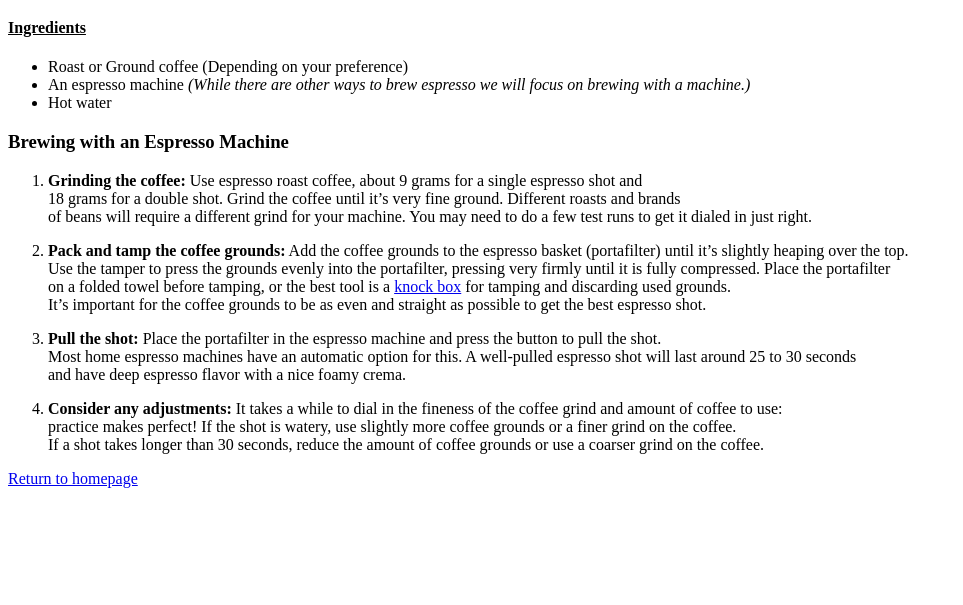
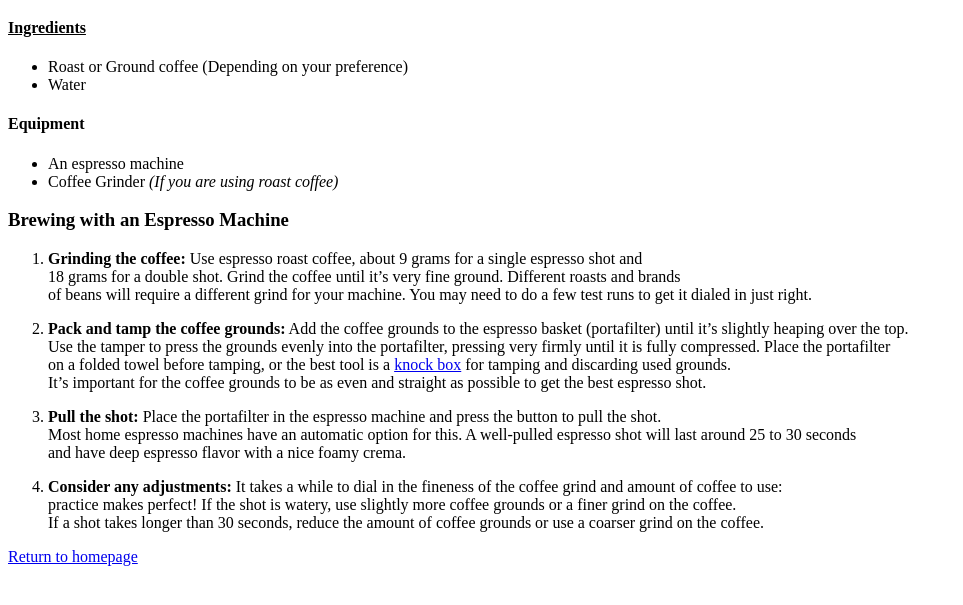
Before and after one commit to 410kagan410/RecipeSite, a plain HTML site: page recipes/espresso.html in a window 1280 px wide. Shown: the part 61-666 px from the top of the page, without its empty margins (0-963 px from the left). Drawn offline with Linux system fonts and the light colour scheme.

Commit message:
Changed ingredients and added equipment
Removed espresso machine from ingredients because its not.
Added it to equipment with coffee grinder.

```diff
--- a/recipes/espresso.html
+++ b/recipes/espresso.html
@@ -10,8 +10,12 @@
     <h4><u>Ingredients</u></h4>
     <ul>
         <li>Roast or Ground coffee (Depending on your preference)</li>
-        <li>An espresso machine <i>(While there are other ways to brew espresso we will focus on brewing with a machine.)</i></li>
-        <li>Hot water</li>
+        <li>Water</li>
+    </ul>
+    <h4>Equipment</h4>
+    <ul>
+        <li>An espresso machine</li>
+        <li>Coffee Grinder<i> (If you are using roast coffee)</i></li>
     </ul>
     <h3>Brewing with an Espresso Machine</h3>
     <ol>
```
